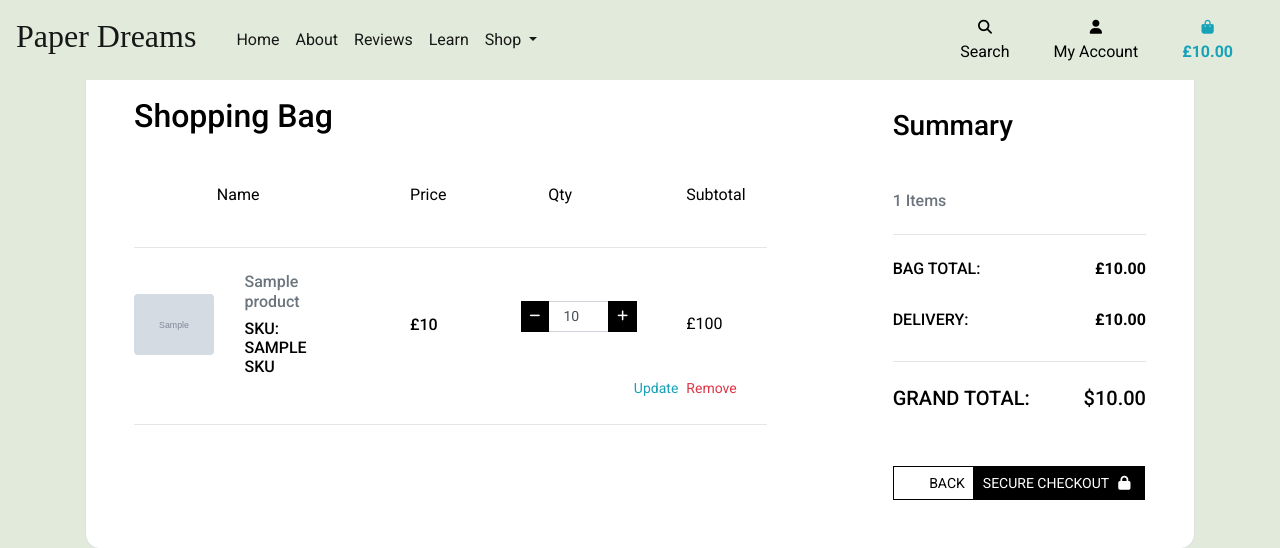
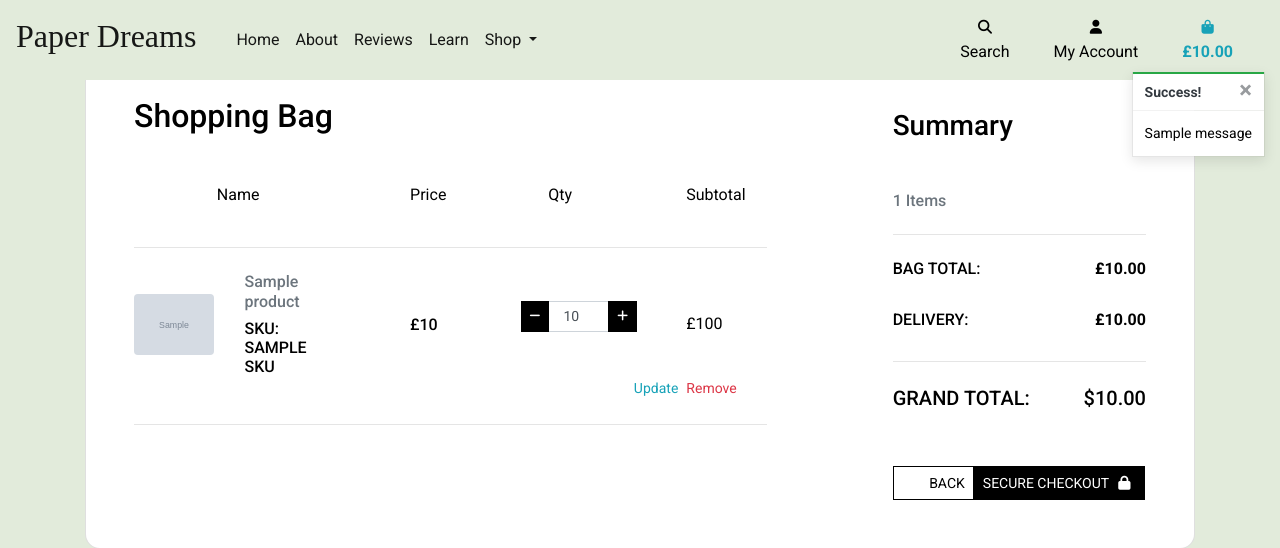
Before and after one commit to leah-jala/PP5-PaperDreams7Apr, a Django app: template bag/templates/bag/bag.html in a window 1280 px wide. Shown: the top 548 px of the page. Run offline with Django 3.2, Linux system fonts and the light colour scheme; the template is opened without the code that fills it: most values are stand-ins (such as "Sample title", 1, 10 or a date in 2020); grey boxes marked "Sample" are stand-in pictures; one stand-in notice (Sample message) is shown; some libraries are stand-ins or nearby versions; some web fonts are replaced.

Commit message:
Added Bootstrap Toasts

```diff
--- a/bag/views.py
+++ b/bag/views.py
@@ -1,5 +1,6 @@
 from django.shortcuts import render, redirect, reverse, HttpResponse
-
+from django.contrib import messages
+from products.models import Product
 
 # Create your views here.
 def view_bag(request):
@@ -11,6 +12,7 @@ def view_bag(request):
 def add_to_bag(request, item_id):
     """ Add a quantity of the specified product to the shopping bag """
 
+    product = Product.objects.get(pk=item_id)
     quantity = int(request.POST.get('quantity'))
     redirect_url = request.POST.get('redirect_url')
     bag = request.session.get('bag', {})
@@ -19,6 +21,7 @@ def add_to_bag(request, item_id):
         bag[item_id] += quantity
     else:
         bag[item_id] = quantity
+        messages.success(request, f'Added {product.name} to your bag')
 
     request.session['bag'] = bag
     return redirect(redirect_url)
--- a/paperdreams/settings.py
+++ b/paperdreams/settings.py
@@ -82,6 +82,8 @@ TEMPLATES = [
     },
 ]
 
+MESSAGE_STORAGE = 'django.contrib.messages.storage.session.SessionStorage'
+
 AUTHENTICATION_BACKENDS = (
     # Needed to login by username in Django admin, regardless of `allauth`
     'django.contrib.auth.backends.ModelBackend',
--- a/static/css/base.css
+++ b/static/css/base.css
@@ -105,6 +105,22 @@ h1 {
 
 }
 
+/* Bootstrap toasts */
+
+.message-container {
+    position: fixed;
+    top: 72px;
+    right: 15px;
+    z-index: 99999999999;
+}
+
+.custom-toast {
+    overflow: visible;
+}
+
+.toast-capper {
+    height: 2px;
+}
 
 /* Footer */
 
--- a/templates/base.html
+++ b/templates/base.html
@@ -45,7 +45,9 @@
 <body>
   <header class="container-fluid d-flex justify-content-center fixed-top px-0 mb-3">
     <nav class="w-100 navbar navbar-expand-lg navbar-light">
-      <a class="navbar-brand" href="{% url 'home' %}"><h1>Paper Dreams</h1></a>
+      <a class="navbar-brand" href="{% url 'home' %}">
+        <h1>Paper Dreams</h1>
+      </a>
       <button class="navbar-toggler" type="button" data-toggle="collapse" data-target="#navbarSupportedContent"
         aria-controls="navbarSupportedContent" aria-expanded="false" aria-label="Toggle navigation">
         <span class="navbar-toggler-icon"></span>
@@ -66,7 +68,8 @@
             <a class="nav-link" href="#">Learn</a>
           </li>
           <li class="nav-item dropdown">
-            <a class="nav-link dropdown-toggle" href="{% url 'products' %}" role="button" data-toggle="dropdown" aria-expanded="false">
+            <a class="nav-link dropdown-toggle" href="{% url 'products' %}" role="button" data-toggle="dropdown"
+              aria-expanded="false">
               Shop
             </a>
             <div class="dropdown-menu">
@@ -82,7 +85,8 @@
         <div class="w-100 col-12 col-lg-6 my-auto ml-auto py-1 py-lg-0">
           <ul class="list-inline list-unstyled text-center text-lg-right my-0">
             <li class="list-inline-item">
-              <a class="text-black nav-link d-block" href="#" data-toggle="dropdown" aria-haspopup="true" aria-expanded="false">
+              <a class="text-black nav-link d-block" href="#" data-toggle="dropdown" aria-haspopup="true"
+                aria-expanded="false">
                 <div class="text-center">
                   <div><i class="fas fa-search fa-sm"></i></div>
                   <p class="my-0">Search</p>
@@ -91,9 +95,11 @@
               <div class="dropdown-menu border-0 w-100 p-3 rounded-0 my-0" aria-labelledby="search field">
                 <form class="form" method="GET" action="{% url 'products' %}">
                   <div class="input-group w-100">
-                          <input class="form-control border border-black rounded-0" type="text" name="q" placeholder="Search our site">
+                    <input class="form-control border border-black rounded-0" type="text" name="q"
+                      placeholder="Search our site">
                     <div class="input-group-append">
-                              <button class="form-control form-control btn btn-black border border-black rounded-0" type="submit">
+                      <button class="form-control form-control btn btn-black border border-black rounded-0"
+                        type="submit">
                         <span class="icon">
                           <i class="fas fa-search"></i>
                         </span>
@@ -104,7 +110,8 @@
               </div>
             </li>
             <li class="list-inline-item dropdown">
-            <a class="text-black nav-link d-block" href="#" id="user-options" data-toggle="dropdown" aria-haspopup="true" aria-expanded="false">
+              <a class="text-black nav-link d-block" href="#" id="user-options" data-toggle="dropdown"
+                aria-haspopup="true" aria-expanded="false">
                 <div class="text-center">
                   <div><i class="fas fa-user fa-sm"></i></div>
                   <p class="my-0">My Account</p>
@@ -124,7 +131,8 @@
               </div>
             </li>
             <li class="list-inline-item">
-              <a class="{% if grand_total %}text-info font-weight-bold{% else %}text-black{% endif %} nav-link d-block" href="{% url 'view_bag' %}">
+              <a class="{% if grand_total %}text-info font-weight-bold{% else %}text-black{% endif %} nav-link d-block"
+                href="{% url 'view_bag' %}">
                 <div class="text-center">
                   <div><i class="fas fa-shopping-bag fa-sm"></i></div>
                   <p class="my-0">
@@ -144,7 +152,21 @@
     </nav>
   </header>
   {% if messages %}
-  <div class="message-container"></div>
+  <div class="message-container">
+    {% for message in messages %}
+      {% with message.level as level %}
+        {% if level == 40 %}
+          {% include 'includes/toasts/toast_error.html' %}
+        {% elif level == 30 %}
+          {% include 'includes/toasts/toast_warning.html' %}
+        {% elif level == 25 %}
+          {% include 'includes/toasts/toast_success.html' %}
+        {% else %}
+          {% include 'includes/toasts/toast_info.html' %}
+        {% endif %}
+      {% endwith %}
+    {% endfor %}
+  </div>
   {% endif %}
 
   {% block page_header %}
@@ -157,12 +179,12 @@
       <li class="nav-item"><a href="#" class="nav-link px-2 text-muted">Contact</a></li>
       <li class="nav-item"><a href="#" class="nav-link px-2 text-muted">Shipping & Returns</a></li>
       <li class="nav-item"><a href="#" class="nav-link px-2 text-muted">Privacy</a></li>
-      <li class="nav-item"><a href="https://www.facebook.com/" class="nav-link px-2 text-muted" target="_blank" rel="noopener"
-        aria-label="Visit our Facebook page (opens in a new tab)">
+      <li class="nav-item"><a href="https://www.facebook.com/" class="nav-link px-2 text-muted" target="_blank"
+          rel="noopener" aria-label="Visit our Facebook page (opens in a new tab)">
           <i class="fa-brands fa-facebook"></i></a>
       </li>
-      <li class="nav-item"><a href="https://www.instagram.com/" class="nav-link px-2 text-muted" target="_blank" rel="noopener"
-        aria-label="Visit our Instagram page (opens in a new tab)">
+      <li class="nav-item"><a href="https://www.instagram.com/" class="nav-link px-2 text-muted" target="_blank"
+          rel="noopener" aria-label="Visit our Instagram page (opens in a new tab)">
           <i class="fa-brands fa-instagram-square"></i></a>
       </li>
     </ul>
@@ -173,11 +195,13 @@
 
 
   {% block postloadjs %}
+
+
   {% endblock %}
 
   <!-- Font awesome -->
   <script src="https://kit.fontawesome.com/ad363e4e3e.js" crossorigin="anonymous"></script>
-  <script>
+  <script type="text/javascript">
     $(document).ready(function () {
       var path = window.location.pathname;
       $(".navbar-nav li a").removeClass("active").filter(function () {
@@ -185,6 +209,11 @@
       }).addClass("active");
     });
   </script>
+
+  <script type="text/javascript">
+    $('.toast').toast('show');
+  </script>
+
 </body>
 
 </html>
--- /dev/null
+++ b/templates/includes/toasts/toast_success.html
@@ -0,0 +1,13 @@
+<div class="toast custom-toast rounded-0 border-top-0" data-autohide="false">
+    <div class="arrow-up arrow-success"></div>
+    <div class="w-100 toast-capper bg-success"></div>
+    <div class="toast-header bg-white text-dark">
+        <strong class="mr-auto">Success!</strong>
+        <button type="button" class="ml-2 mb-1 close text-dark" data-dismiss="toast" aria-label="Close">
+            <span aria-hidden="true">&times;</span>
+        </button>
+    </div>
+    <div class="toast-body bg-white">
+        {{ message }}
+    </div>
+</div>
```
Also changed, not shown: templates/includes/toasts/toast_error.html (added, +13 -0 lines), templates/includes/toasts/toast_info.html (added, +13 -0 lines), templates/includes/toasts/toast_warning.html (added, +13 -0 lines), README.md. Lines whose indentation alone changed are shown as unchanged.
